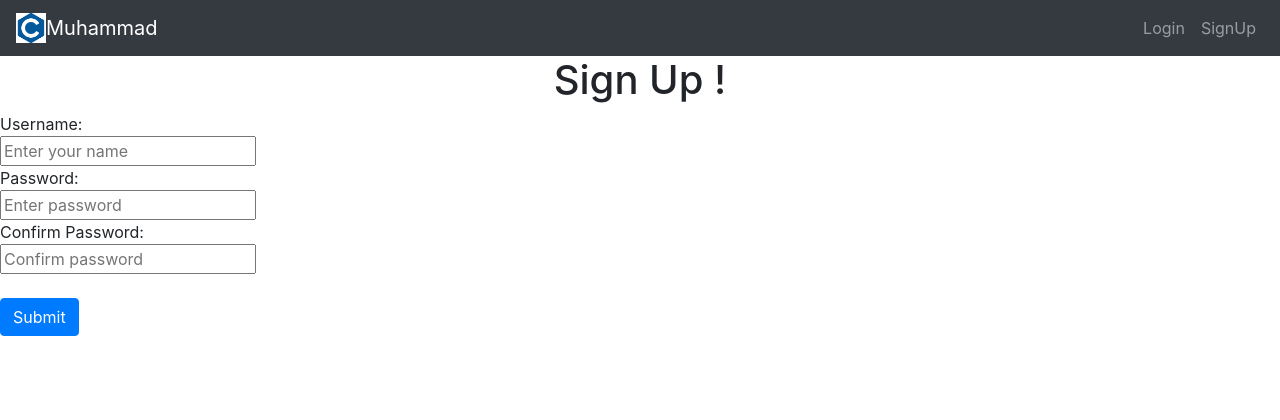
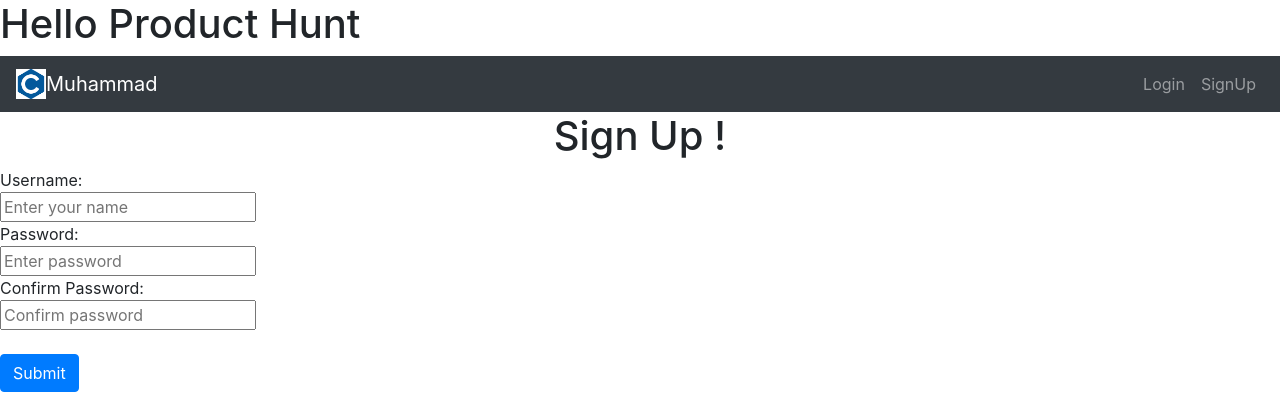
Before and after one commit to JackSparroow/producthunt, a Django app: page /accounts/signup/ in a window 1280 px wide. Shown: the top 420 px of the page. Run offline with Django 3.2, Linux system fonts and the light colour scheme; some libraries are stand-ins or nearby versions.

Commit message:
add a new title!

```diff
--- a/producthunt/templates/base.html
+++ b/producthunt/templates/base.html
@@ -27,6 +27,7 @@
 
   <body>
     <header>
+    <h1> Hello Product Hunt</h1>
       <nav class="navbar navbar-expand-lg navbar-dark bg-dark">
           <img src="{% static 'logo.png' %}" height="30" width="30"/>
   <a class="navbar-brand" href="{% url 'home' %}"> Muhammad </a>
```
